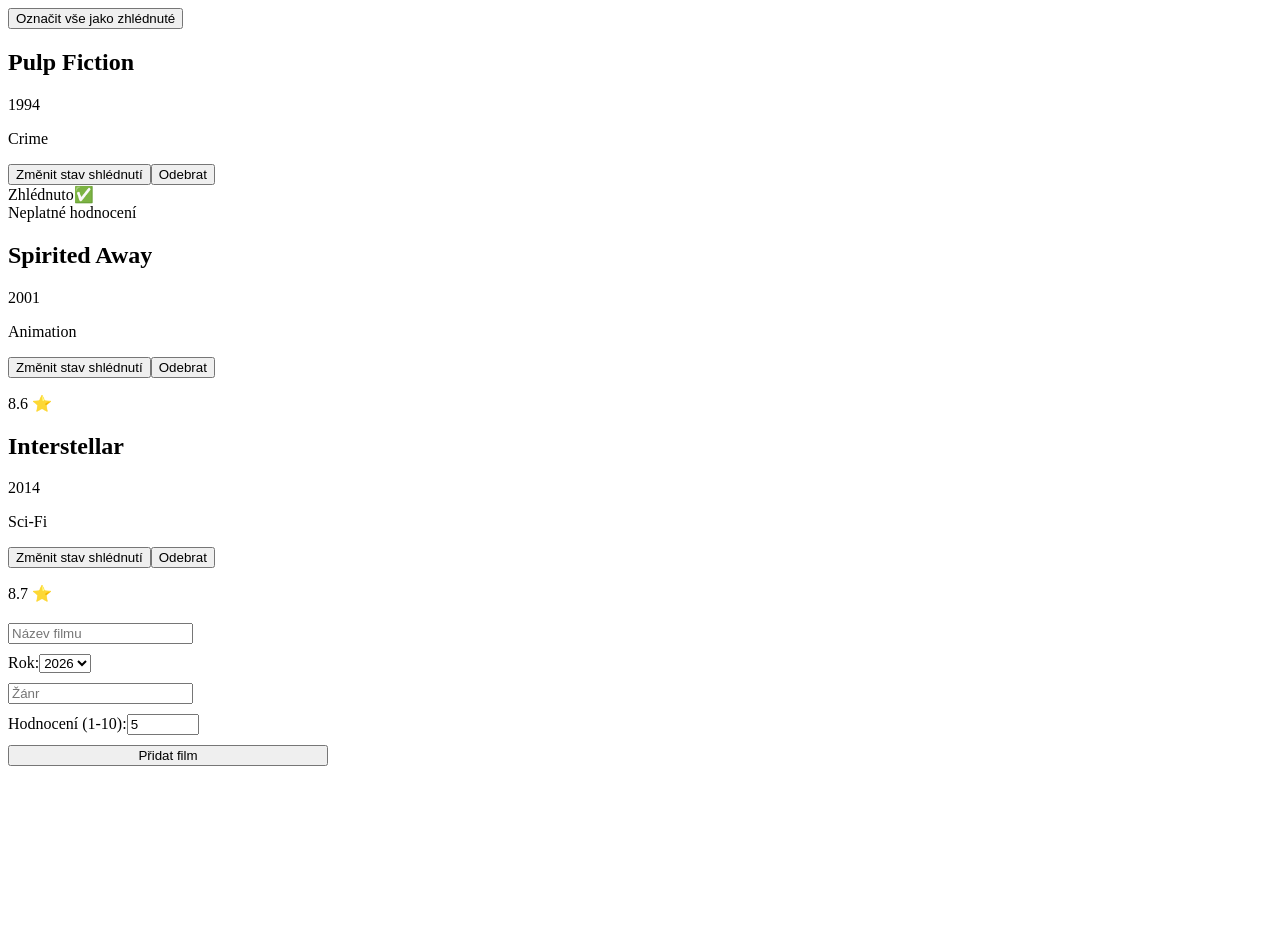
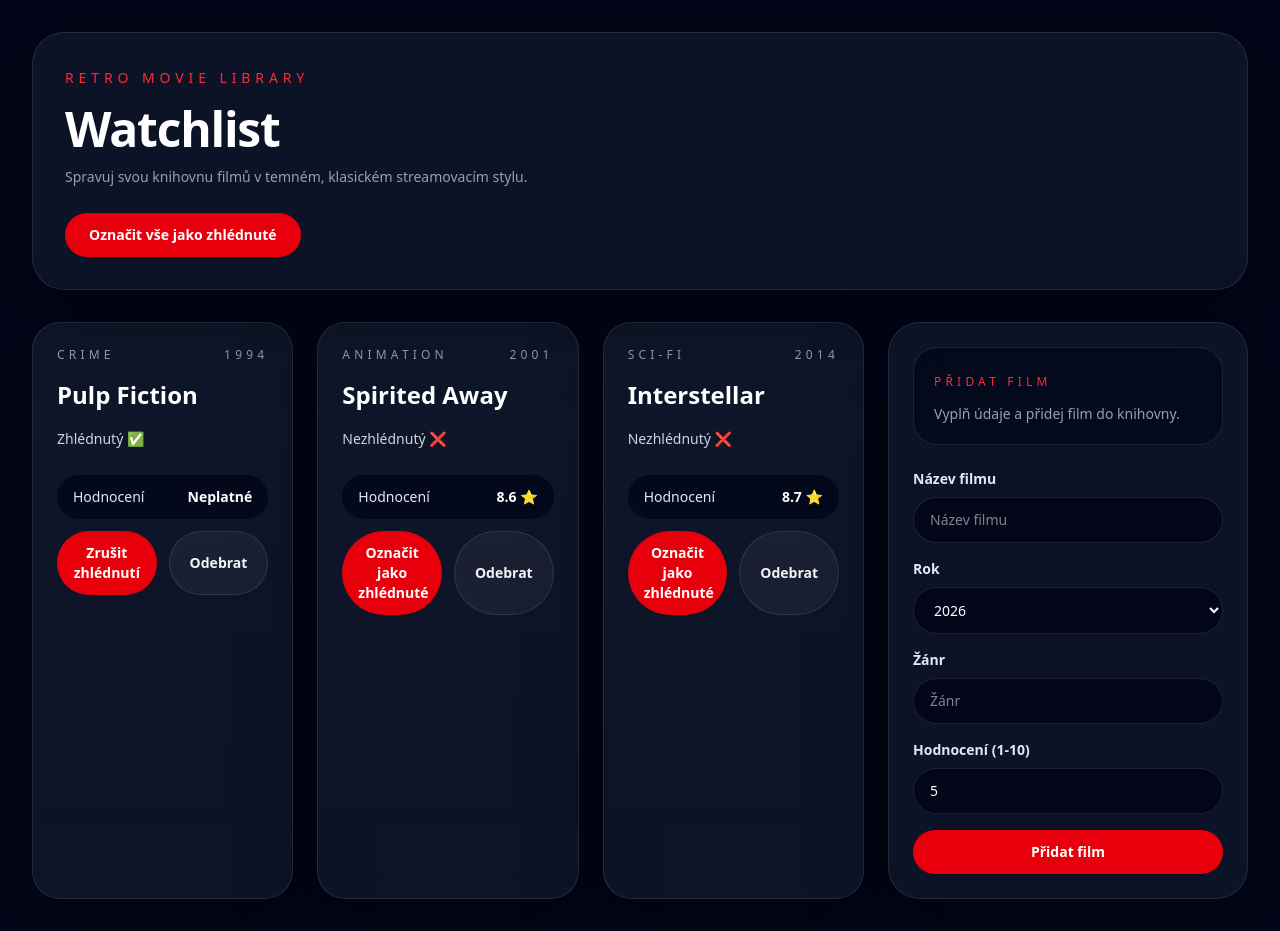
Before and after one commit to Filip-Dvorak/4IT427_dvof01, a React (Vite) app: page / in a window 1280 px wide. Before the commit the page ends 800 px from the top, so only its background shows below. Built offline with nearby package versions, Linux system fonts and the light colour scheme.

Commit message:
feat: Úkol 4 - tailwind

```diff
--- a/package.json
+++ b/package.json
@@ -11,9 +11,11 @@
   },
   "dependencies": {
     "@hookform/resolvers": "^5.4.0",
+    "@tailwindcss/vite": "^4.3.0",
     "react": "^19.2.6",
     "react-dom": "^19.2.6",
     "react-hook-form": "^7.76.0",
+    "tailwindcss": "^4.3.0",
     "zod": "^4.4.3"
   },
   "devDependencies": {
--- a/src/App.tsx
+++ b/src/App.tsx
@@ -6,8 +6,24 @@
   const { films, toggleWatched, markAllAsWatched } = useWatchlist()
 
   return (
-    <>
-      <button onClick={() => markAllAsWatched()}>Označit vše jako zhlédnuté</button>
+    <div className="min-h-screen bg-slate-950 text-slate-100">
+      <div className="mx-auto max-w-7xl px-4 py-8 sm:px-6 lg:px-8">
+        <header className="mb-8 rounded-[2rem] border border-white/10 bg-slate-900/80 p-8 shadow-[0_25px_80px_rgba(0,0,0,0.35)] backdrop-blur-xl">
+          <span className="text-sm uppercase tracking-[0.35em] text-red-500">Retro movie library</span>
+          <h1 className="mt-4 text-4xl font-semibold tracking-tight text-white sm:text-5xl">Watchlist</h1>
+          <p className="mt-3 max-w-2xl text-sm leading-6 text-slate-400">
+            Spravuj svou knihovnu filmů v temném, klasickém streamovacím stylu.
+          </p>
+          <button
+            className="mt-6 inline-flex items-center rounded-full bg-red-600 px-6 py-3 text-sm font-semibold text-white transition hover:bg-red-500"
+            onClick={() => markAllAsWatched()}
+          >
+            Označit vše jako zhlédnuté
+          </button>
+        </header>
+
+        <div className="grid gap-6 xl:grid-cols-[minmax(0,2fr)_360px]">
+          <section className="grid gap-6 sm:grid-cols-2 xl:grid-cols-3">
             {films.map((film) => (
               <FilmCard
                 key={film.id}
@@ -15,8 +31,20 @@
                 onToggleWatched={() => toggleWatched(film.title)}
               />
             ))}
-      <AddFilmForm/>
-    </>
+          </section>
+
+          <aside className="rounded-[2rem] border border-white/10 bg-slate-900/85 p-6 shadow-[0_25px_80px_rgba(0,0,0,0.35)] backdrop-blur-xl">
+            <div className="mb-6 rounded-3xl border border-white/10 bg-slate-950/70 p-5 text-slate-200">
+              <span className="text-xs uppercase tracking-[0.35em] text-red-500">Přidat film</span>
+              <p className="mt-3 text-sm text-slate-400">
+                Vyplň údaje a přidej film do knihovny.
+              </p>
+            </div>
+            <AddFilmForm />
+          </aside>
+        </div>
+      </div>
+    </div>
   )
 }
 
--- a/src/Components/AddFilmForm.tsx
+++ b/src/Components/AddFilmForm.tsx
@@ -49,55 +49,61 @@
   }
 
   return (
-    <form
-      onSubmit={handleSubmit(onSubmit)}
-      style={{ display: 'flex', flexDirection: 'column', gap: '10px', maxWidth: '320px', margin: '20px 0' }}
-    >
-      <div>
+    <form onSubmit={handleSubmit(onSubmit)} className="grid gap-4">
+      <div className="grid gap-2">
+        <label className="text-sm font-semibold text-slate-200">Název filmu</label>
         <input
           {...register('title')}
           placeholder="Název filmu"
+          className="rounded-3xl border border-white/10 bg-slate-950/90 px-4 py-3 text-sm text-white outline-none transition focus:border-red-500 focus:ring-2 focus:ring-red-500/20"
         />
-        {errors.title ? <p style={{ color: 'red' }}>{errors.title.message}</p> : null}
+        {errors.title ? <p className="text-xs text-red-400">{errors.title.message}</p> : null}
       </div>
 
-      <div>
-        <label>
-          Rok:
-          <select {...register('year', { valueAsNumber: true })}>
+      <div className="grid gap-2">
+        <label className="text-sm font-semibold text-slate-200">Rok</label>
+        <select
+          {...register('year', { valueAsNumber: true })}
+          className="rounded-3xl border border-white/10 bg-slate-950/90 px-4 py-3 text-sm text-white outline-none transition focus:border-red-500 focus:ring-2 focus:ring-red-500/20"
+        >
           {Array.from({ length: 200 }, (_, i) => new Date().getFullYear() - i).map((year) => (
             <option key={year} value={year}>
               {year}
             </option>
           ))}
         </select>
-        </label>
-        {errors.year ? <p style={{ color: 'red' }}>{errors.year.message}</p> : null}
+        {errors.year ? <p className="text-xs text-red-400">{errors.year.message}</p> : null}
       </div>
 
-      <div>
+      <div className="grid gap-2">
+        <label className="text-sm font-semibold text-slate-200">Žánr</label>
         <input
           {...register('genre')}
           placeholder="Žánr"
+          className="rounded-3xl border border-white/10 bg-slate-950/90 px-4 py-3 text-sm text-white outline-none transition focus:border-red-500 focus:ring-2 focus:ring-red-500/20"
         />
-        {errors.genre ? <p style={{ color: 'red' }}>{errors.genre.message}</p> : null}
+        {errors.genre ? <p className="text-xs text-red-400">{errors.genre.message}</p> : null}
       </div>
 
-      <div>
-        <label>
-          Hodnocení (1-10):
+      <div className="grid gap-2">
+        <label className="text-sm font-semibold text-slate-200">Hodnocení (1-10)</label>
         <input
           {...register('rating', { valueAsNumber: true })}
           type="number"
           min="1"
           max="10"
           step="0.1"
+          className="rounded-3xl border border-white/10 bg-slate-950/90 px-4 py-3 text-sm text-white outline-none transition focus:border-red-500 focus:ring-2 focus:ring-red-500/20"
         />
-        </label>
-        {errors.rating ? <p style={{ color: 'red' }}>{errors.rating.message}</p> : null}
+        {errors.rating ? <p className="text-xs text-red-400">{errors.rating.message}</p> : null}
       </div>
 
-      <button type="submit">Přidat film</button>
+      <button
+        type="submit"
+        className="rounded-full bg-red-600 px-5 py-3 text-sm font-semibold text-white transition hover:bg-red-500"
+      >
+        Přidat film
+      </button>
     </form>
   )
 }
--- a/src/Components/FilmCard.tsx
+++ b/src/Components/FilmCard.tsx
@@ -1,35 +1,59 @@
-import useWatchlist from "@/Hooks/useWatchilist";
+import useWatchlist from '@/Hooks/useWatchilist'
 
 export interface FilmCardProps {
-    id: string;
-    title: string;
-    year: number;
-    genre: string;
-    rating: number;
-    watched: boolean;
-    onToggleWatched: (id: string) => void;
+  id: string
+  title: string
+  year: number
+  genre: string
+  rating: number
+  watched: boolean
+  onToggleWatched: (id: string) => void
 }
 
-
-function isRatingValid(rating: number){
-    return rating >= 1 && rating <= 10;
+function isRatingValid(rating: number) {
+  return rating >= 1 && rating <= 10
 }
 
+function FilmCard(film: FilmCardProps) {
+  const { removeFilm } = useWatchlist()
 
-function FilmCard(film: FilmCardProps) {
-    const {removeFilm} = useWatchlist();
-    return (
-        <div>
-            <h2>{film.title}</h2>
-            <p>{film.year}</p>
-            <p>{film.genre}</p>
-            <p>{film.watched}</p>
-            <button onClick={() => film.onToggleWatched(film.id)}>Změnit stav shlédnutí</button>
-            <button onClick={() => removeFilm(film.id)}>Odebrat</button>
-            {film.watched === true ? <div>Zhlédnuto✅</div> : null}
-            {isRatingValid(film.rating) === true ? <p>{film.rating} ⭐</p> : <div>Neplatné hodnocení</div>}
+  return (
+    <article className="card-gradient rounded-[1.75rem] border border-white/10 bg-slate-900/85 p-6 shadow-[0_25px_80px_rgba(0,0,0,0.35)] transition duration-300 hover:-translate-y-1 hover:shadow-[0_35px_90px_rgba(0,0,0,0.35)]">
+      <div>
+        <div className="mb-4 flex items-center justify-between text-xs uppercase tracking-[0.35em] text-slate-400">
+          <span>{film.genre}</span>
+          <span>{film.year}</span>
         </div>
-    );
+
+        <h2 className="text-2xl font-semibold text-white">{film.title}</h2>
+        <p className="mt-4 text-sm leading-6 text-slate-300">
+          {film.watched ? 'Zhlédnutý ✅' : 'Nezhlédnutý ❌'}
+        </p>
+      </div>
+
+      <div className="mt-6 flex flex-col gap-3">
+        <div className="rounded-3xl bg-slate-950/80 px-4 py-3 text-sm text-slate-200 flex items-center justify-between">
+          <span>Hodnocení</span>
+          <span className="font-semibold text-white">{isRatingValid(film.rating) ? `${film.rating} ⭐` : 'Neplatné'}</span>
+        </div>
+
+        <div className="grid gap-3 sm:grid-cols-2">
+          <button
+            className="rounded-full bg-red-600 px-4 py-3 text-sm font-semibold text-white transition hover:bg-red-500"
+            onClick={() => film.onToggleWatched(film.id)}
+          >
+            {film.watched ? 'Zrušit zhlédnutí' : 'Označit jako zhlédnuté'}
+          </button>
+          <button
+            className="rounded-full border border-white/10 bg-white/5 px-4 py-3 text-sm font-semibold text-slate-100 transition hover:border-red-500 hover:text-red-400"
+            onClick={() => removeFilm(film.id)}
+          >
+            Odebrat
+          </button>
+        </div>
+      </div>
+    </article>
+  )
 }
 
 export default FilmCard;
--- /dev/null
+++ b/src/index.css
@@ -0,0 +1,24 @@
+@import "tailwindcss";
+
+:root {
+  color-scheme: dark;
+}
+
+body {
+  min-height: 100vh;
+  margin: 0;
+  background: radial-gradient(circle at top, rgba(248, 113, 113, 0.08), transparent 20%),
+    linear-gradient(180deg, #020617 0%, #020617 45%, #0f172a 100%);
+  color: #f8fafc;
+  font-family: ui-sans-serif, system-ui, -apple-system, BlinkMacSystemFont, 'Segoe UI', sans-serif;
+  -webkit-font-smoothing: antialiased;
+  text-rendering: optimizeLegibility;
+}
+
+* {
+  box-sizing: border-box;
+}
+
+.card-gradient {
+  background: linear-gradient(180deg, rgba(15, 23, 42, 0.96), rgba(15, 23, 42, 0.82));
+}
--- a/src/main.tsx
+++ b/src/main.tsx
@@ -1,3 +1,4 @@
+import './index.css'
 import { StrictMode } from 'react'
 import { createRoot } from 'react-dom/client'
 import App from './App.tsx'
--- a/vite.config.ts
+++ b/vite.config.ts
@@ -1,8 +1,9 @@
 import { defineConfig } from 'vite';
 import react from '@vitejs/plugin-react';
+import tailwindcss from '@tailwindcss/vite';
 
 export default defineConfig({
-  plugins: [react()],
+  plugins: [react(), tailwindcss()],
   resolve: {
     alias: { '@': '/src' },
   },
```
Also changed, not shown: 1 other file (tests, documents, lock files or other folders). Lines whose indentation alone changed are shown as unchanged.
